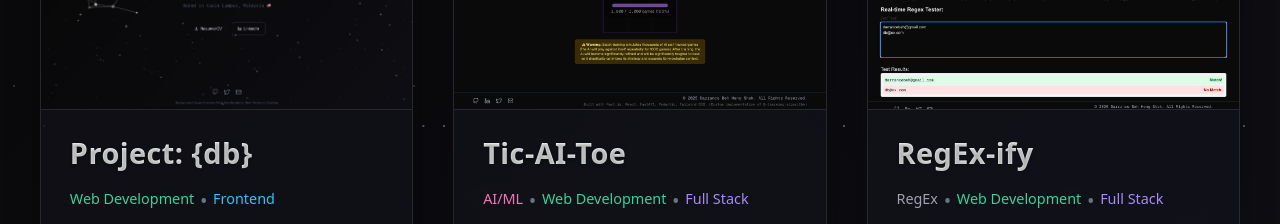
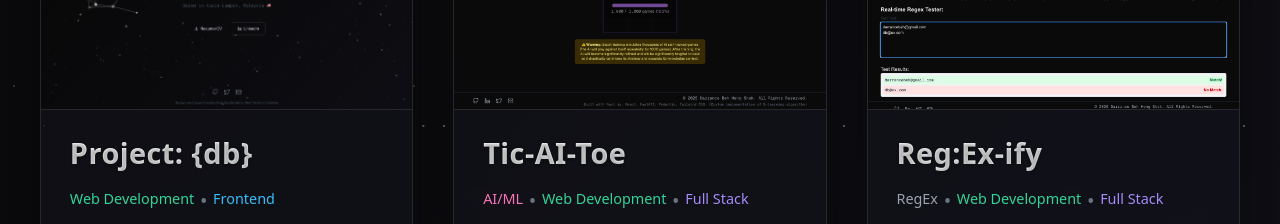
Before and after one commit to darrancebeh/db, a Next.js app: page / in a window 1280 px wide. Shown: the part 2760-2984 px from the top of the page. Built offline with nearby package versions, Linux system fonts and the light colour scheme.

Commit message:
fix: corrected project title from 'RegEx-ify' to 'Reg:Ex-ify'

```diff
--- a/src/data/projects.ts
+++ b/src/data/projects.ts
@@ -31,7 +31,7 @@ export const projects: Project[] = [
   },
   {
     id: 3,
-    title: 'RegEx-ify',
+    title: 'Reg:Ex-ify',
     imageUrl: '/images/project-regexify-screenshot.png',
     description: 'Regexify, also "RegEx-ify", is a RegEx (Regular Expressions) Generator that helps users create regular expressions for various use cases.',
     techStack: ['Next.js', 'React', 'TypeScript', 'Tailwind CSS'],
```
